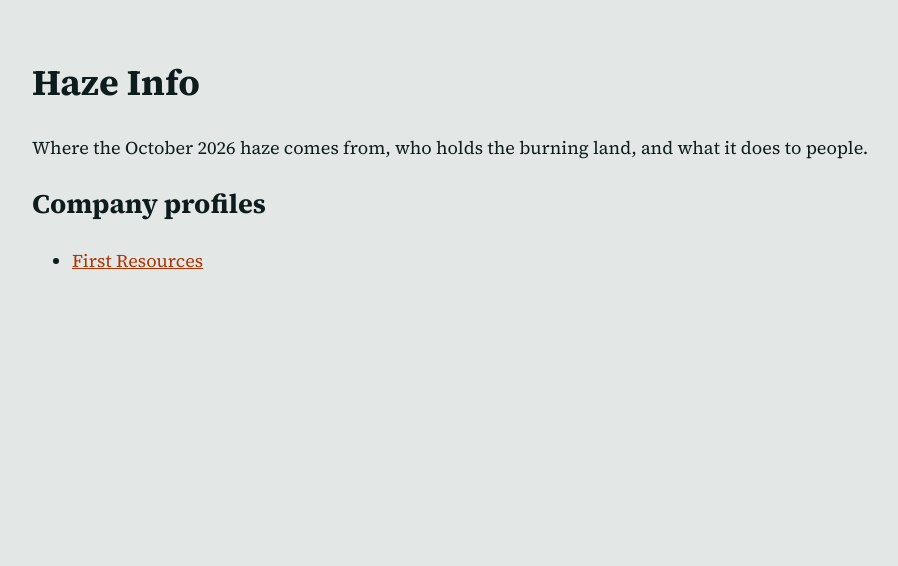
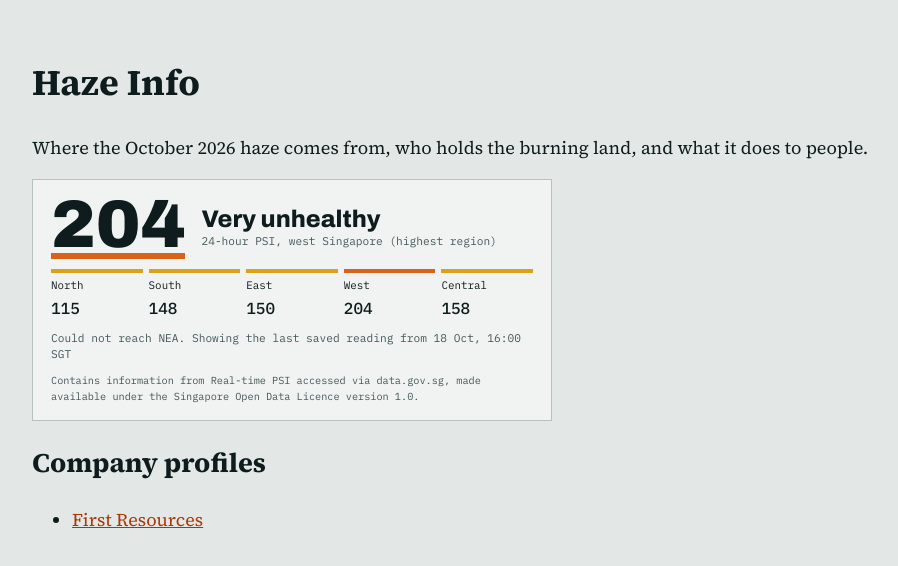
Before and after one commit to leejianrong/haze-info, a Svelte app: page / in a window 1280 px wide. Shown: the top 566 px of the page, without its empty margins (84-982 px from the left). Built offline with nearby package versions, Linux system fonts and the light colour scheme; no server answers.

Commit message:
Add live PSI badge with snapshot fallback (HAZE-16)

```diff
--- a/src/App.svelte
+++ b/src/App.svelte
@@ -1,6 +1,7 @@
 <script lang="ts">
   import { companies, findCompany } from './data/companies.ts'
   import { router } from './lib/router.svelte.ts'
+  import PsiBadge from './components/PsiBadge.svelte'
   import CompanyPage from './pages/CompanyPage.svelte'
 
   const route = $derived(router.current)
@@ -16,6 +17,7 @@
       Where the October 2026 haze comes from, who holds the burning land, and what it does to
       people.
     </p>
+    <PsiBadge />
     <h2>Company profiles</h2>
     {#if companies.length === 0}
       <p>No profiles yet.</p>
--- /dev/null
+++ b/src/components/PsiBadge.svelte
@@ -0,0 +1,159 @@
+<script lang="ts">
+  import { onMount } from 'svelte'
+  import {
+    classifyPsi,
+    headline,
+    loadPsi,
+    PSI_ATTRIBUTION,
+    REGIONS,
+    snapshot,
+    type PsiResult,
+  } from '../lib/psi.ts'
+
+  let result = $state<PsiResult | null>(null)
+  onMount(async () => {
+    result = await loadPsi()
+  })
+
+  const shown = $derived(result ?? { origin: 'snapshot' as const, reading: snapshot })
+  const top = $derived(headline(shown.reading))
+  const band = $derived(classifyPsi(top.value))
+  const when = $derived(
+    new Intl.DateTimeFormat('en-GB', {
+      day: 'numeric',
+      month: 'short',
+      hour: 'numeric',
+      minute: '2-digit',
+      timeZone: 'Asia/Singapore',
+    }).format(new Date(shown.reading.timestamp)),
+  )
+</script>
+
+<section
+  class="psi"
+  aria-label="Singapore 24-hour PSI"
+  data-origin={result ? shown.origin : 'loading'}
+>
+  <div class="head">
+    <span class="num" data-band={band.id}>{top.value}</span>
+    <div>
+      <p class="band">{band.label}</p>
+      <p class="meta">24-hour PSI, {top.region} Singapore (highest region)</p>
+    </div>
+  </div>
+  <ul class="regions">
+    {#each REGIONS as r (r)}
+      <li data-band={classifyPsi(shown.reading.regions[r]).id}>
+        <span>{r}</span><strong>{shown.reading.regions[r]}</strong>
+      </li>
+    {/each}
+  </ul>
+  <p class="meta status">
+    {#if result === null}
+      Loading the latest reading
+    {:else if shown.origin === 'live'}
+      Live from NEA, updated {when} SGT
+    {:else}
+      Could not reach NEA. Showing the last saved reading from {when} SGT
+    {/if}
+  </p>
+  <p class="meta attribution">{PSI_ATTRIBUTION}</p>
+</section>
+
+<style>
+  .psi {
+    --good: #3f8f5b;
+    --moderate: #3a7bb8;
+    --unhealthy: #d9a21a;
+    --very-unhealthy: #d9631a;
+    --hazardous: #9b2230;
+    background: var(--paper);
+    border: 1px solid var(--rule);
+    padding: 16px 18px;
+    max-width: 520px;
+    display: grid;
+    gap: 10px;
+  }
+  .head {
+    display: flex;
+    align-items: center;
+    gap: 16px;
+  }
+  .num {
+    font-family: var(--f-display);
+    font-stretch: 62%;
+    font-weight: 900;
+    font-size: 4.2rem;
+    line-height: 0.85;
+    font-variant-numeric: tabular-nums;
+    border-bottom: 6px solid var(--ink);
+  }
+  .num[data-band='good'] {
+    border-color: var(--good);
+  }
+  .num[data-band='moderate'] {
+    border-color: var(--moderate);
+  }
+  .num[data-band='unhealthy'] {
+    border-color: var(--unhealthy);
+  }
+  .num[data-band='very-unhealthy'] {
+    border-color: var(--very-unhealthy);
+  }
+  .num[data-band='hazardous'] {
+    border-color: var(--hazardous);
+  }
+  .band {
+    font-family: var(--f-display);
+    font-stretch: 75%;
+    font-weight: 800;
+    font-size: 1.5rem;
+    margin: 0;
+    line-height: 1.1;
+  }
+  .meta {
+    font-family: var(--f-data);
+    font-size: 0.7rem;
+    color: var(--ink-2);
+    margin: 0;
+  }
+  .attribution {
+    font-size: 0.64rem;
+  }
+  .regions {
+    list-style: none;
+    margin: 0;
+    padding: 0;
+    display: grid;
+    grid-template-columns: repeat(5, 1fr);
+    gap: 6px;
+  }
+  .regions li {
+    font-family: var(--f-data);
+    font-size: 0.68rem;
+    display: grid;
+    gap: 2px;
+    border-top: 4px solid var(--rule);
+    padding-top: 4px;
+    text-transform: capitalize;
+  }
+  .regions strong {
+    font-size: 1rem;
+    font-weight: 500;
+  }
+  .regions li[data-band='good'] {
+    border-color: var(--good);
+  }
+  .regions li[data-band='moderate'] {
+    border-color: var(--moderate);
+  }
+  .regions li[data-band='unhealthy'] {
+    border-color: var(--unhealthy);
+  }
+  .regions li[data-band='very-unhealthy'] {
+    border-color: var(--very-unhealthy);
+  }
+  .regions li[data-band='hazardous'] {
+    border-color: var(--hazardous);
+  }
+</style>
--- /dev/null
+++ b/src/data/psi-snapshot.json
@@ -0,0 +1,4 @@
+{
+  "timestamp": "2026-10-18T16:00:00+08:00",
+  "regions": { "north": 115, "south": 148, "east": 150, "west": 204, "central": 158 }
+}
--- /dev/null
+++ b/src/lib/psi.ts
@@ -0,0 +1,83 @@
+import { z } from 'zod'
+import snapshotJson from '../data/psi-snapshot.json'
+
+export const PSI_URL = 'https://api-open.data.gov.sg/v2/real-time/api/psi'
+export const PSI_ATTRIBUTION =
+  'Contains information from Real-time PSI accessed via data.gov.sg, made available under the Singapore Open Data Licence version 1.0.'
+
+export const REGIONS = ['north', 'south', 'east', 'west', 'central'] as const
+export type Region = (typeof REGIONS)[number]
+
+const RegionValues = z.object({
+  north: z.number(),
+  south: z.number(),
+  east: z.number(),
+  west: z.number(),
+  central: z.number(),
+})
+
+const ResponseSchema = z.object({
+  data: z.object({
+    items: z
+      .array(
+        z.object({
+          timestamp: z.string(),
+          readings: z.object({ psi_twenty_four_hourly: RegionValues }),
+        }),
+      )
+      .min(1),
+  }),
+})
+
+export type PsiReading = { timestamp: string; regions: Record<Region, number> }
+export type PsiResult = { origin: 'live' | 'snapshot'; reading: PsiReading }
+
+export const snapshot: PsiReading = z
+  .object({ timestamp: z.string(), regions: RegionValues })
+  .parse(snapshotJson)
+
+// NEA's published PSI bands.
+export type Band = {
+  id: 'good' | 'moderate' | 'unhealthy' | 'very-unhealthy' | 'hazardous'
+  label: string
+}
+export function classifyPsi(psi: number): Band {
+  if (psi <= 50) return { id: 'good', label: 'Good' }
+  if (psi <= 100) return { id: 'moderate', label: 'Moderate' }
+  if (psi <= 200) return { id: 'unhealthy', label: 'Unhealthy' }
+  if (psi <= 300) return { id: 'very-unhealthy', label: 'Very unhealthy' }
+  return { id: 'hazardous', label: 'Hazardous' }
+}
+
+// The national figure is the highest of the five regions, as NEA reports it.
+export function headline(reading: PsiReading): { region: Region; value: number } {
+  let best: Region = REGIONS[0]
+  for (const r of REGIONS) if (reading.regions[r] > reading.regions[best]) best = r
+  return { region: best, value: reading.regions[best] }
+}
+
+export function parsePsi(json: unknown): PsiReading {
+  const parsed = ResponseSchema.parse(json)
+  const latest = parsed.data.items[parsed.data.items.length - 1]
+  return { timestamp: latest.timestamp, regions: latest.readings.psi_twenty_four_hourly }
+}
+
+type FetchLike = (
+  url: string,
+  init?: { signal?: AbortSignal },
+) => Promise<{ ok: boolean; json(): Promise<unknown> }>
+
+// Live reading with a timeout. Any failure returns the committed snapshot instead of nothing (ADR-0004).
+export async function loadPsi(fetchFn: FetchLike = fetch, timeoutMs = 6000): Promise<PsiResult> {
+  const ctl = new AbortController()
+  const timer = setTimeout(() => ctl.abort(), timeoutMs)
+  try {
+    const res = await fetchFn(PSI_URL, { signal: ctl.signal })
+    if (!res.ok) throw new Error('bad status')
+    return { origin: 'live', reading: parsePsi(await res.json()) }
+  } catch {
+    return { origin: 'snapshot', reading: snapshot }
+  } finally {
+    clearTimeout(timer)
+  }
+}
```
Also changed, not shown: 2 other files (tests, documents, lock files or other folders).
